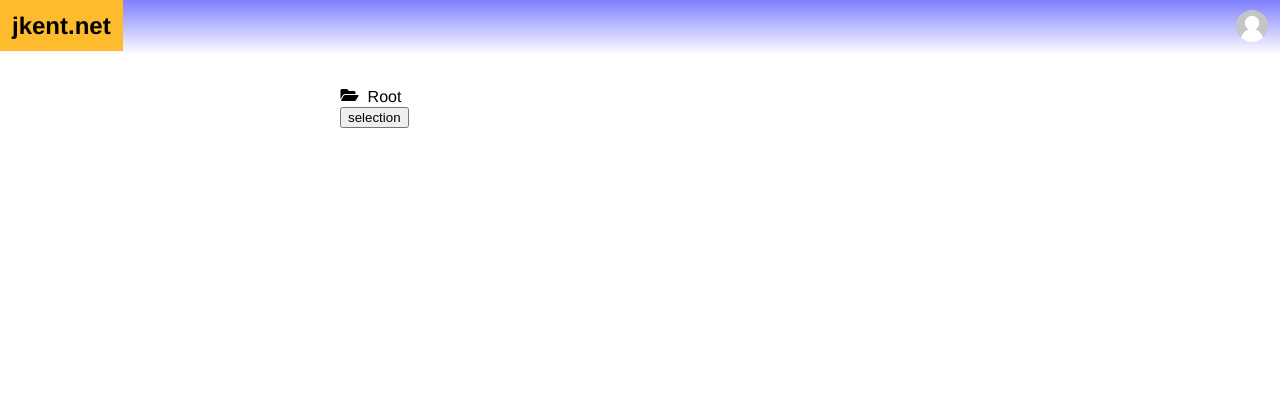
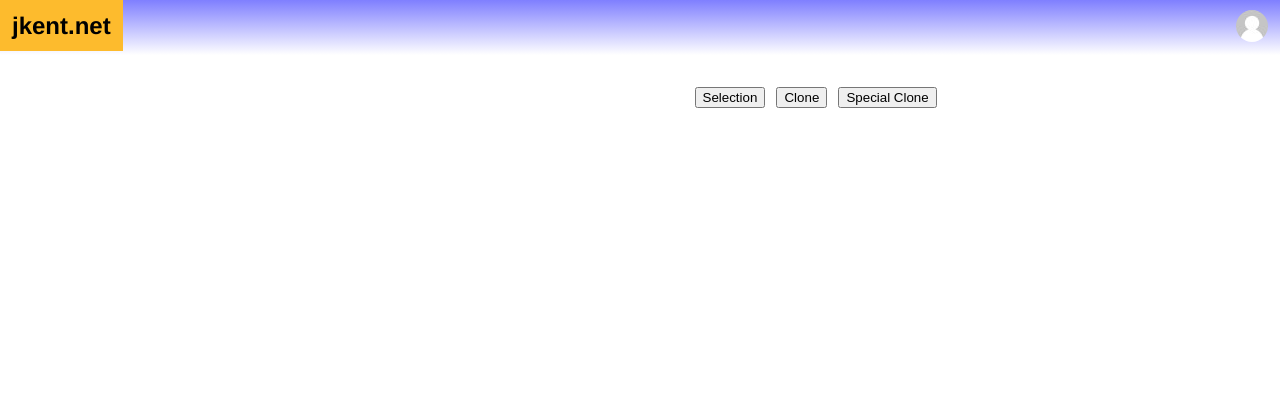
Before and after one commit to jkent/jkent.net, a Flask app: template jkent_net/templates/page.html in a window 1280 px wide. Shown: the top 420 px of the page. Run offline with Flask 2, Linux system fonts and the light colour scheme; a user stored in the database is signed in; tables that the repository leaves empty hold one stand-in row (values such as "Sample post"); the template is opened without the code that fills it: most values are stand-ins (such as "Sample title", 1, 10 or a date in 2020); parts of the project's set-up code (start-up, migrations or seed data) failed here and were passed over; some libraries are stand-ins or nearby versions.

Commit message:
treeview clone, demo

```diff
--- a/jkent_net/static/css/layout.css
+++ b/jkent_net/static/css/layout.css
@@ -205,8 +205,10 @@ p a{
 	box-sizing: border-box;
 	padding: 4px 8px;
 }
+.buttons {
+	float: right;
+}
 .buttons button {
-	float: right;
 	margin: 0 0.25em;
 }
 #content .subtree {
--- a/jkent_net/static/js/site.js
+++ b/jkent_net/static/js/site.js
@@ -535,10 +535,10 @@ class Treeview {
 	constructor(options) {
 		Treeview.defaults = {
 			collapsed: false,
+			folders_first: false,
 			only_folders: false,
 			root_folder: null,
-			select_one: false,
-			folders_first: false,
+			select_mode: 'siblings',
 		};
 		this.options = $.extend({}, Treeview.defaults, options);
 		this.html = $('<div class="treeview">');
@@ -591,6 +591,9 @@ class Treeview {
 		}
 	}
 	insert(path) {
+		if (path == '') {
+			return;
+		}
 		var matches = path.match(/[^\/]+\/?/g);
 		var stack = [this.root];
 		for (var depth = 0; depth < matches.length; depth++) {
@@ -730,7 +733,7 @@ class Treeview {
 	}
 	select(path, shift, ctrl) {
 		var [node, parent] = this.find(path);
-		if (!this.options.select_one && shift) {
+		if (this.options.select_mode != 'single' && shift) {
 			this.clear_selection();
 			if (this.last_selected
 					&& parent.children.includes(this.last_selected)) {
@@ -746,11 +749,14 @@ class Treeview {
 				this.last_selected = node;
 				node.$li.addClass('selected');
 			}
-		} else if (!this.options.select_one && ctrl) {
-			if (parent && !parent.children.includes(this.last_selected)) {
+		} else if (this.options.select_mode == 'siblings' && ctrl) {
+			if (!parent.children.includes(this.last_selected)) {
 				this.clear_selection();
 			}
-			node.$li.toggleClass('selected')
+			node.$li.toggleClass('selected');
+			this.last_selected = node;
+		} else if (this.options.select_mode == 'any' && ctrl) {
+			node.$li.toggleClass('selected');
 			this.last_selected = node;
 		} else {
 			this.clear_selection();
@@ -774,4 +780,19 @@ class Treeview {
 		}
 		return _get_selected(this.children);
 	}
+	clone(options) {
+		options = $.extend({}, this.options, options);
+		var treeview = new Treeview(options);
+		function _clone(data) {
+			for (var i = 0; i < data.length; i++) {
+				var node = data[i];
+				treeview.insert(node.path);
+				if (node.children) {
+					_clone(node.children);
+				}
+			}
+		}
+		_clone(this.children);
+		return treeview;
+	}
 }
--- a/jkent_net/templates/page.html
+++ b/jkent_net/templates/page.html
@@ -5,8 +5,11 @@
 
 <div class="filebrowser"></div>
 
-<button>selection</button>
-
+<div class="buttons">
+<button>Selection</button>
+<button>Clone</button>
+<button>Special Clone</button>
+</div>
 
 {% include 'actionbar.html' %}
 <script>
@@ -14,11 +17,7 @@ var filebrowser = $('.filebrowser').hide();
 var browse_btn = $('#actionbar a[title="Browse"]');
 
 var treeview = new Treeview({
-    //collapsed: true,
-    root_folder: 'Root',
-    folders_first: true,
-    //only_folders: true,
-    //select_one: true,
+    collapsed: true,
 });
 filebrowser.append(treeview.html);
 treeview.dblclick_handler = (path, shift) => {
@@ -54,9 +53,27 @@ browse_btn.on('click', () => {
 
 toggle_filebrowser();
 
-$('button').on('click', () => {
-    console.log(treeview.get_selected());
+$('.buttons :nth-child(1)').on('click', () => {
+    alert(treeview.get_selected().join());
 });
+
+$('.buttons :nth-child(2)').on('click', () => {
+    var treeview2 = treeview.clone();
+    filebrowser.append('<hr>');
+    filebrowser.append(treeview2.html);
+});
+
+$('.buttons :nth-child(3)').on('click', () => {
+    var treeview2 = treeview.clone({
+        collapsed: false,
+        only_folders: true,
+        root_folder: 'Tree',
+    });
+    filebrowser.append('<hr>');
+    filebrowser.append(treeview2.html);
+});
+
+
 
 </script>
 {% endblock %}
```
